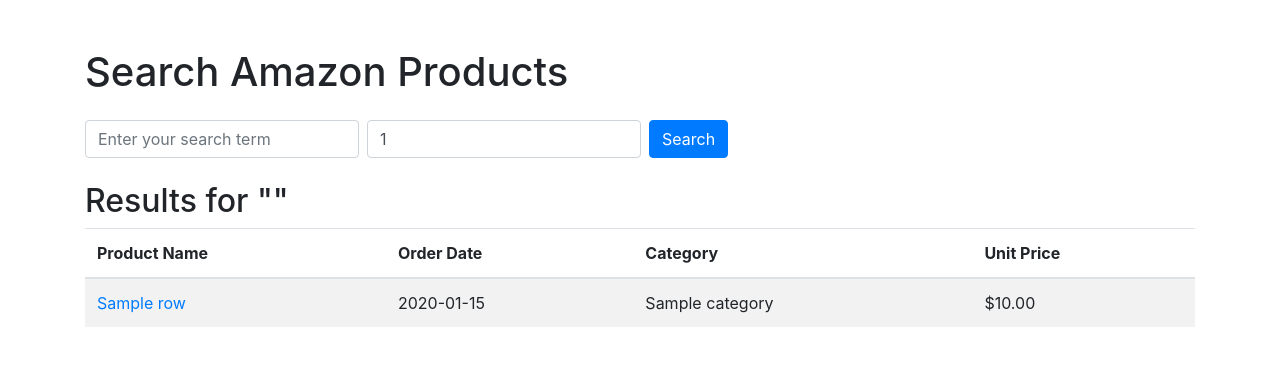
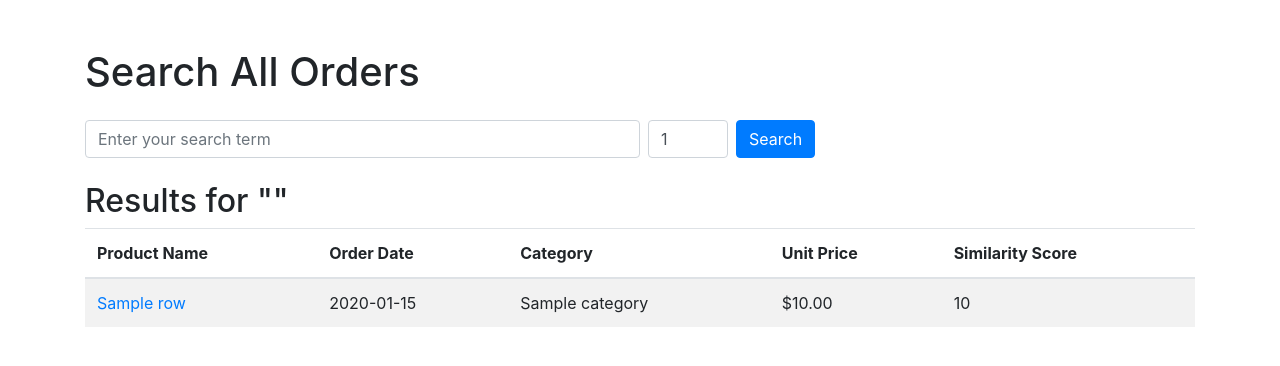
Before and after one commit to travwilliams443/OrderHistory, a Flask app: template templates/index.html in a window 1280 px wide. Shown: the top 366 px of the page. Run offline with Flask 3, Linux system fonts and the light colour scheme; the template is opened without the code that fills it: most values are stand-ins (such as "Sample title", 1, 10 or a date in 2020); some libraries are stand-ins or nearby versions.

Commit message:
formatting updates

```diff
--- a/app.py
+++ b/app.py
@@ -9,6 +9,7 @@
 from langchain_core.documents import Document
 from uuid import uuid4
 import hashlib
+from datetime import datetime
 
 app = Flask(__name__)
 
@@ -24,37 +25,72 @@
 
 def query_orders(text, num_results=1):
     try:
-        results = vector_store.similarity_search(
+        # Use similarity_search_with_score to get documents and their scores
+        results_with_scores = vector_store.similarity_search_with_score(
             text,
             k=num_results,
         )
     except Exception as e:
         # Log the exception if necessary
-        results = []
+        results_with_scores = []
 
     data = []
 
-    for res in results:
+    for res, score in results_with_scores:
+        # Process Order Date
+        order_date_str = res.metadata.get('Order Date')
+        if order_date_str:
+            try:
+                # Convert to datetime object
+                order_date = datetime.fromisoformat(order_date_str)
+                # Format date for display
+                order_date_formatted = order_date.strftime('%Y-%m-%d')
+            except Exception:
+                order_date = None
+                order_date_formatted = order_date_str
+        else:
+            order_date = None
+            order_date_formatted = None
+
         data.append({
             "Product Description": res.page_content,
-            "Order Date": res.metadata.get('Order Date'),
+            "Order Date": order_date_formatted,
+            "Order Date Datetime": order_date,
             "Product Name": res.metadata.get('Product Name'),
             "Unit Price": res.metadata.get('Unit Price'),
             "Category": res.metadata.get('Category'),
             "ASIN": res.metadata.get('ASIN'),
+            "Similarity Score": score
         })
 
     df_results = pd.DataFrame(data)
+
     return df_results
-
 
 @app.route('/', methods=['GET', 'POST'])
 def index():
     if request.method == 'POST':
         query_text = request.form['query']
         num_results = int(request.form.get('num_results', 3))
-        results_df = query_orders(query_text, num_results)
-        return render_template('index.html', query=query_text, results=results_df, num_results=num_results)
+        sort_by = request.form.get('sort_by', 'similarity')
+        try:
+            results_df = query_orders(query_text, num_results, sort_by=sort_by)
+            return render_template(
+                'index.html',
+                query=query_text,
+                results=results_df,
+                num_results=num_results,
+                sort_by=sort_by
+            )
+        except Exception as e:
+            error_message = f"An error occurred: {str(e)}"
+            return render_template(
+                'index.html',
+                query=query_text,
+                error_message=error_message,
+                num_results=num_results,
+                sort_by=sort_by
+            )
     else:
         return render_template('index.html')
 
--- a/templates/index.html
+++ b/templates/index.html
@@ -1,14 +1,15 @@
 <!DOCTYPE html>
 <html>
 <head>
-    <title>Amazon Product Search</title>
+    <title>Amazon Order History</title>
     <link rel="stylesheet" href="https://stackpath.bootstrapcdn.com/bootstrap/4.5.2/css/bootstrap.min.css">
+    <script src="https://www.kryogenix.org/code/browser/sorttable/sorttable.js"></script>
 </head>
 <body class="container">
-    <h1 class="mt-5">Search Amazon Products</h1>
+    <h1 class="mt-5">Search All Orders</h1>
     <form method="post" class="form-inline my-4">
-        <input type="text" name="query" class="form-control mr-2" placeholder="Enter your search term" value="{{ query or '' }}" required>
-        <input type="number" name="num_results" class="form-control mr-2" value="{{ num_results or 3 }}" min="1">
+        <input type="text" name="query" class="form-control mr-2" placeholder="Enter your search term" value="{{ query or '' }}" required style="width: 50%;">
+        <input type="number" name="num_results" class="form-control mr-2" value="{{ num_results or 3 }}" min="1" style="width: 80px;">
         <input type="submit" value="Search" class="btn btn-primary">
     </form>
 
@@ -17,13 +18,14 @@
         {% if results.empty %}
             <p>No results found.</p>
         {% else %}
-            <table class="table table-striped">
+        <table class="table table-striped sortable">
                 <thead>
                     <tr>
                         <th>Product Name</th>
                         <th>Order Date</th>
                         <th>Category</th>
                         <th>Unit Price</th>
+                        <th>Similarity Score</th>
                     </tr>
                 </thead>
                 <tbody>
@@ -35,6 +37,7 @@
                         <td>{{ row['Order Date'] }}</td>
                         <td>{{ row['Category'] }}</td>
                         <td>${{ "{:.2f}".format(row['Unit Price']) }}</td>
+                        <td>{{ row['Similarity Score'] | round(4) }}</td>
                     </tr>
                     {% endfor %}
                 </tbody>
```
